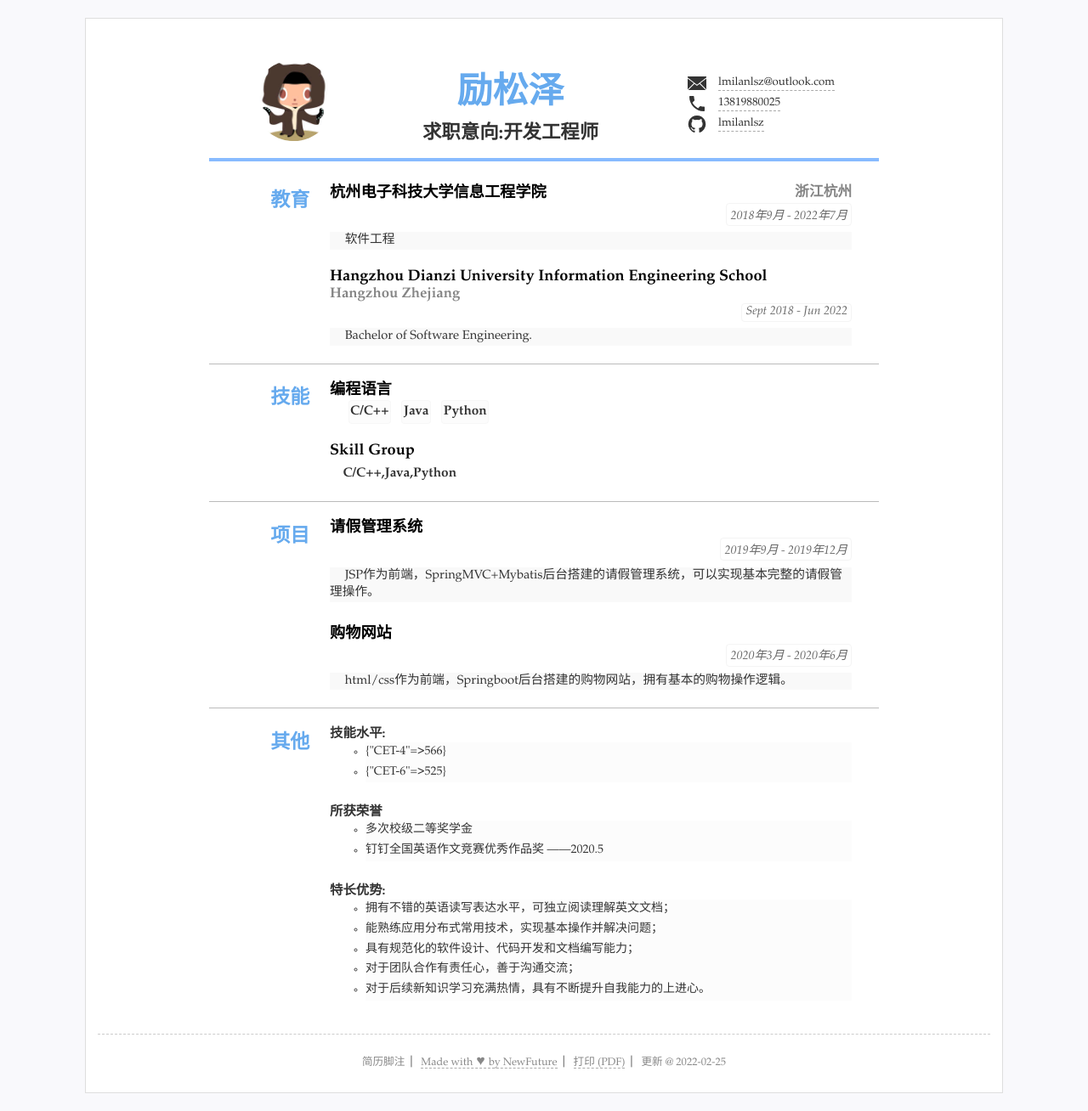
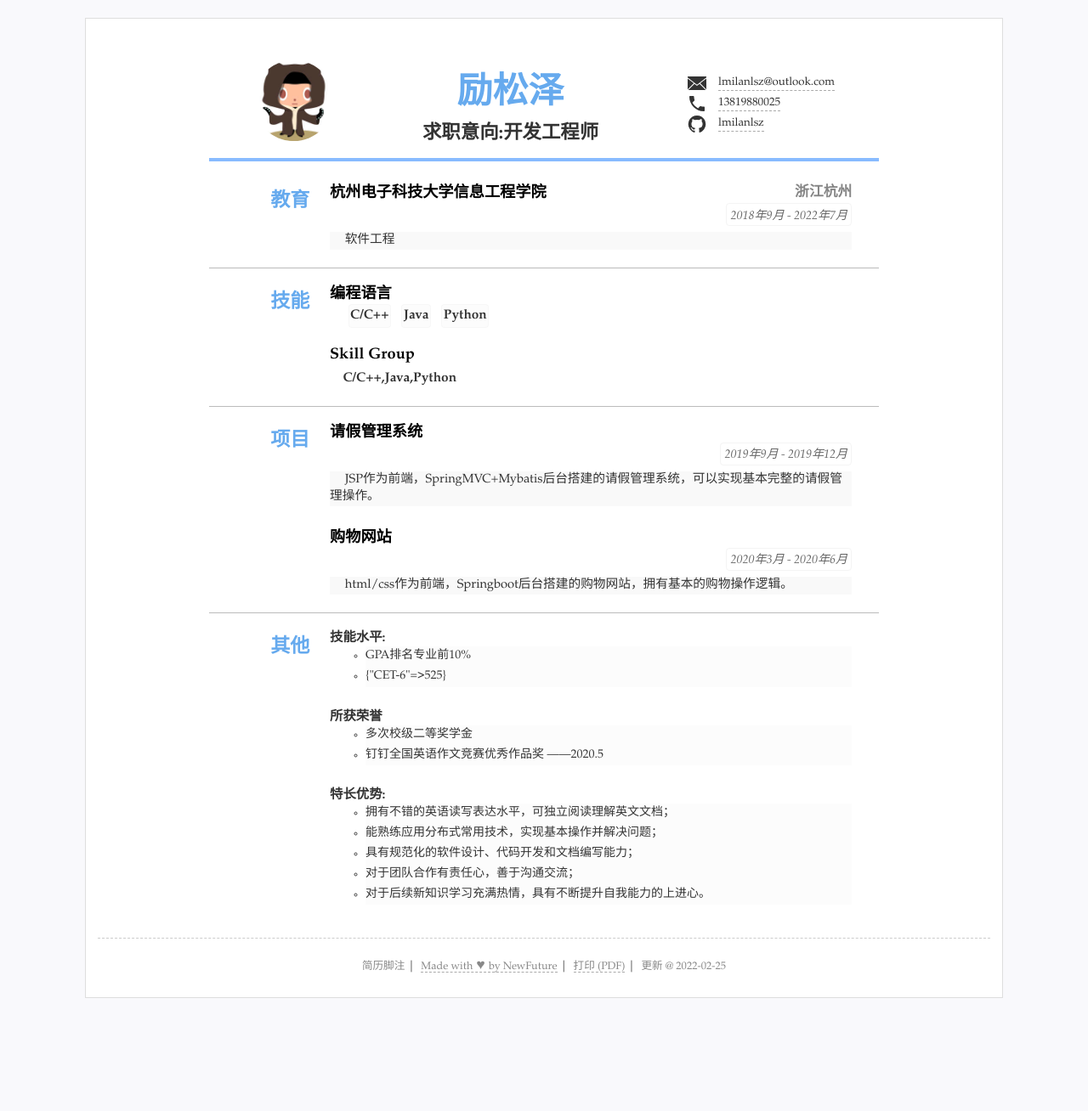
Before and after one commit to lmilanlsz/resume, a Jekyll site: the page built from index.html, in a window 1280 px wide. Shown: the whole page at 85% size. Built offline with Jekyll 4.4.1, drawn with Linux system fonts in a browser that asks for light colours; after the commit the page ends 1196 px from its top, so only the background shows below that; part of the change alters nothing that is shown.

Commit message:
Update resume.yml

```diff
--- a/_data/resume.yml
+++ b/_data/resume.yml
@@ -34,10 +34,10 @@ main: #简历主要内容，
     duration: "2018年9月 - 2022年7月"
     sub: 浙江杭州
     detail: 软件工程
-  - title: Hangzhou Dianzi University Information Engineering School
-    duration: Sept 2018 - Jun 2022
-    sub: Hangzhou Zhejiang
-    detail: Bachelor of Software Engineering.
+#   - title: Hangzhou Dianzi University Information Engineering School
+#     duration: Sept 2018 - Jun 2022
+#     sub: Hangzhou Zhejiang
+#     detail: Bachelor of Software Engineering.
 
 - type: skills
   name: "技能"
@@ -91,7 +91,7 @@ others: #其他列表显示
 #  - 单行文字
   - title: "技能水平:"
     list: #单行列表
-    - CET-4: 566
+    - GPA排名专业前10%
     - CET-6: 525
   - title: "所获荣誉"
     list:
```
